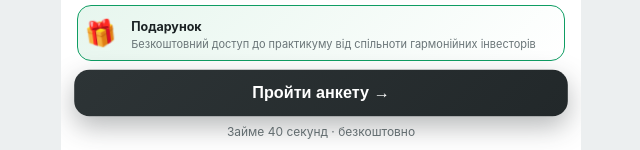
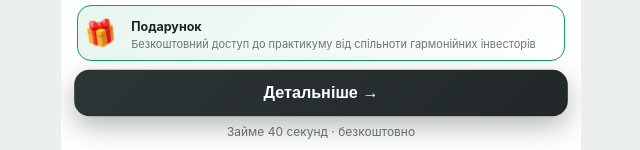
Before and after one commit to VitalijMendaluk/vasyl_token, a website: page index.html in a window 1280 px wide. Shown: the part 647-797 px from the top of the page, 319-959 px from the left. Drawn offline with Linux system fonts and the light colour scheme; no server answers.

Commit message:
Update index.html

```diff
--- a/index.html
+++ b/index.html
@@ -354,7 +354,7 @@ h2{ font-size:21px; line-height:1.3; margin:0 0 16px; letter-spacing:-.01em; }
     </div>
 
     <div class="cta-wrap">
-      <button class="btn pulse" data-go="q1">Пройти анкету →</button>
+      <button class="btn pulse" data-go="q1">Детальніше →</button>
       <div class="under-cta">Займе 40 секунд · безкоштовно</div>
     </div>
   </section>
```
